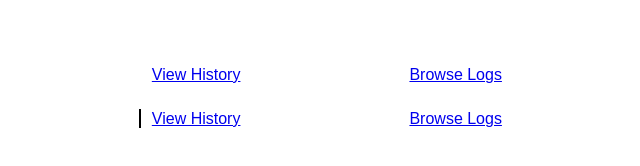
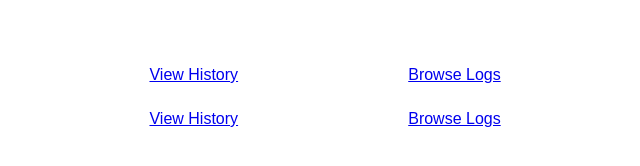
Before and after one commit to GrowSense/Index, a plain HTML site: page public/index.html in a window 1280 px wide. Shown: the full height of the page, 595-1235 px from the left. Drawn offline with Linux system fonts and the light colour scheme.

Commit message:
Fixed border

```diff
--- a/public/index.html
+++ b/public/index.html
@@ -28,7 +28,7 @@ h1
   <tr>
     <td>SoilMoistureSensorCalibratedPump</td>
     <td>
-      <object type="text/plain" data="test-results/SoilMoistureSensorCalibratedPump/status.txt" border="1" style="overflow: hidden; height: 40px;"></object>
+      <object type="text/plain" data="test-results/SoilMoistureSensorCalibratedPump/status.txt" border="0" style="overflow: hidden; height: 40px;"></object>
     </td>
     <td><a href="test-results/SoilMoistureSensorCalibratedPump/summary.log">View History</a></td>
     <td><a href="test-results/SoilMoistureSensorCalibratedPump/">Browse Logs</a></td>
```
